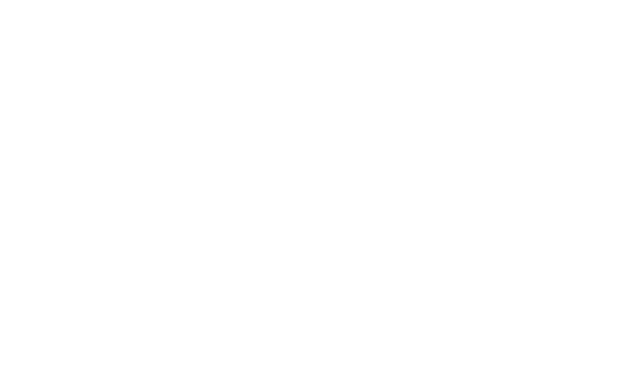
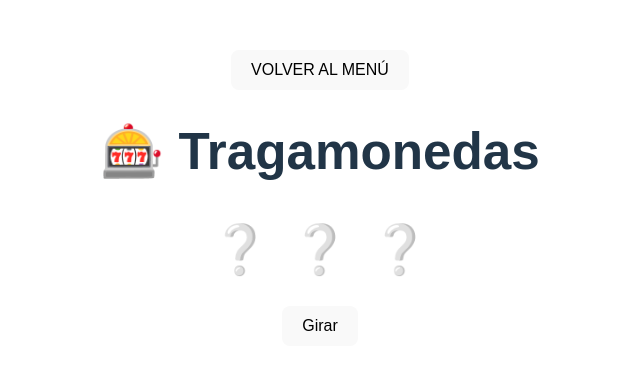
Before and after one commit to Santi-Rubiol/casino-recreativo, a React (Vite) app: page /tragamonedas in a window 1280 px wide. Before the commit this address had no page. Shown: the part 202-572 px from the top of the page, without its empty margins (320-960 px from the left). Built offline with nearby package versions, Linux system fonts and the light colour scheme.

Commit message:
Creo primer prototipo de TragaMonedas

```diff
--- /dev/null
+++ b/src/pages/TragaMonedas/TragaMonedas.tsx
@@ -0,0 +1,71 @@
+// SlotMachineGame.tsx
+import React, { useState } from 'react'
+import { useNavigate } from 'react-router-dom'
+
+const symbols = ['🍒', '🍋', '🔔', '💎', '🍀', '7️⃣']
+
+const getRandomSymbol = () =>
+  symbols[Math.floor(Math.random() * symbols.length)]
+
+const TragaMonedas: React.FC = () => {
+  const [reels, setReels] = useState<string[]>(['❔', '❔', '❔'])
+  const [spinning, setSpinning] = useState<boolean>(false)
+  const [message, setMessage] = useState<string>('')
+  const navigate = useNavigate()
+
+  const spin = () => {
+    setSpinning(true)
+    setMessage('')
+
+    let spinCount = 0
+    const interval = setInterval(() => {
+      setReels([getRandomSymbol(), getRandomSymbol(), getRandomSymbol()])
+      spinCount++
+      if (spinCount >= 20) {
+        clearInterval(interval)
+        setSpinning(false)
+        checkResult()
+      }
+    }, 100)
+  }
+
+  const checkResult = () => {
+    const [a, b, c] = reels
+    if (a === b && b === c) {
+      setMessage('🎉 ¡Ganaste!')
+    } else {
+      setMessage('😢 Intenta de nuevo')
+    }
+  }
+
+  return (
+    <div
+      style={{ fontFamily: 'sans-serif', textAlign: 'center', padding: '20px' }}
+    >
+      <button onClick={() => navigate('/')}>VOLVER AL MENÚ</button>
+      <h1>🎰 Tragamonedas</h1>
+      <div
+        style={{
+          fontSize: '3rem',
+          display: 'flex',
+          justifyContent: 'center',
+          gap: '20px',
+          margin: '20px 0',
+        }}
+      >
+        {reels.map((symbol, idx) => (
+          <span key={idx}>{symbol}</span>
+        ))}
+      </div>
+      <button
+        onClick={spin}
+        disabled={spinning}
+      >
+        {spinning ? 'Girando...' : 'Girar'}
+      </button>
+      {message && <h2 style={{ marginTop: '20px' }}>{message}</h2>}
+    </div>
+  )
+}
+
+export default TragaMonedas
--- a/src/pages/menuPrincipal/MenuPrincipal.tsx
+++ b/src/pages/menuPrincipal/MenuPrincipal.tsx
@@ -29,12 +29,21 @@
           }
         }}
       />
-
       <Button
         text="CARRERAS"
         onClick={() => {
           if (jugadores.length > 0) {
             navigate('/random-race')
+          } else {
+            alert('NO LISTASTE JUGADORES')
+          }
+        }}
+      />
+      <Button
+        text="TRAGAMONEDAS"
+        onClick={() => {
+          if (jugadores.length > 0) {
+            navigate('/tragamonedas')
           } else {
             alert('NO LISTASTE JUGADORES')
           }
--- a/src/routes/AppRoutes.tsx
+++ b/src/routes/AppRoutes.tsx
@@ -2,6 +2,7 @@
 import MenuPrincipal from '../pages/menuPrincipal/MenuPrincipal'
 import Generala from '../pages/generala/Generala'
 import RandomRaceGame from '../pages/CarreraRandom/CarreraRandom'
+import TragaMonedas from '../pages/TragaMonedas/TragaMonedas'
 
 const AppRoutes = () => (
   <Router>
@@ -18,6 +19,10 @@
         path="/random-race"
         element={<RandomRaceGame />}
       />
+      <Route
+        path="/tragamonedas"
+        element={<TragaMonedas />}
+      />
     </Routes>
   </Router>
 )
```
